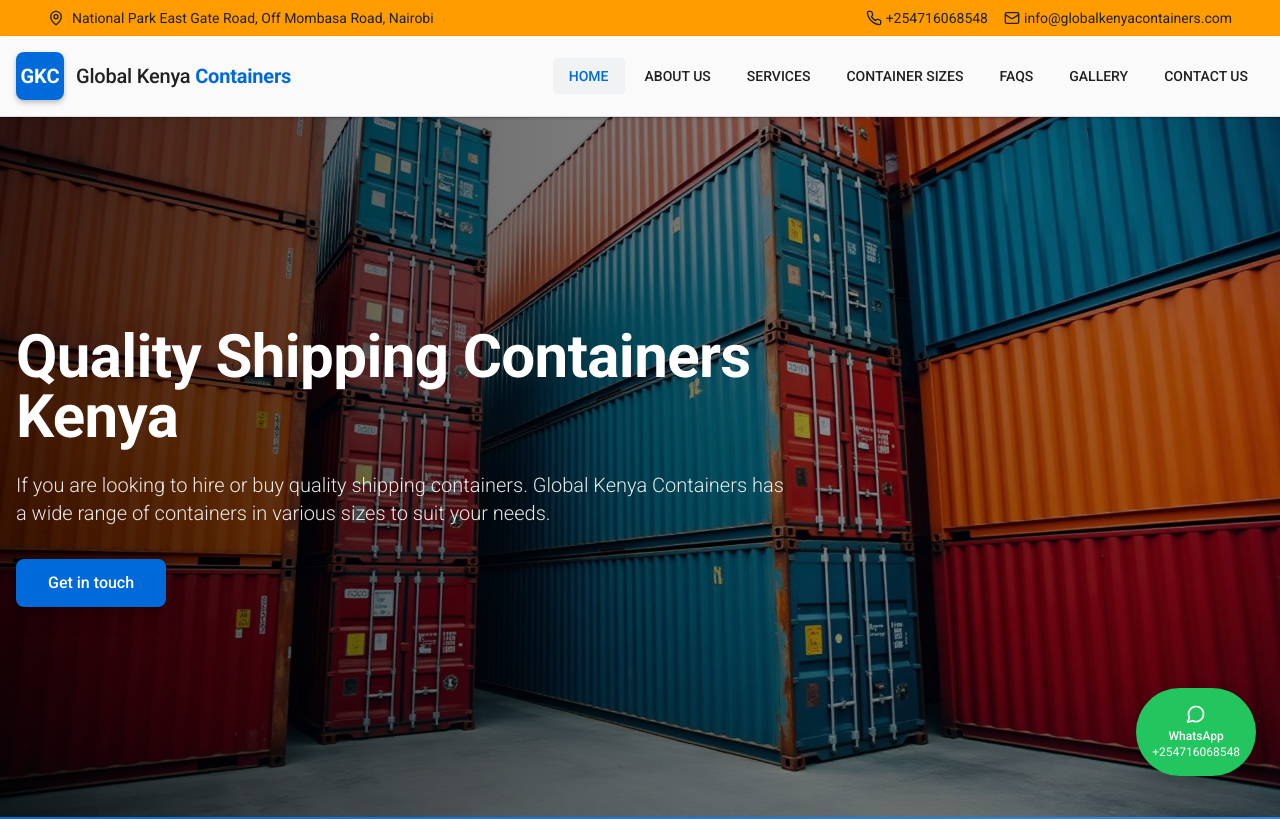
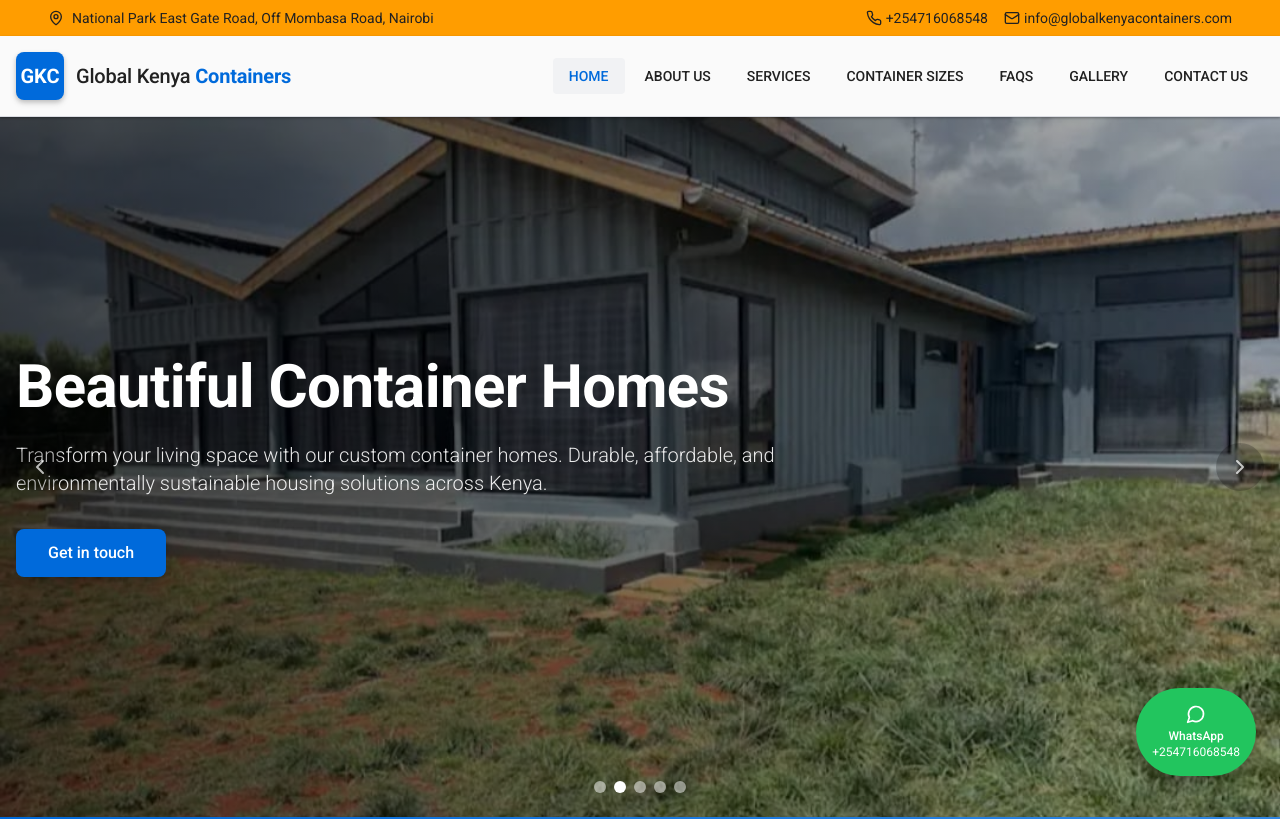
Before and after one commit to xp-xg/gkc, a React (Vite) app: page / in a window 1280 px wide. Shown: the top 819 px of the page. Built offline with nearby package versions, Linux system fonts and the light colour scheme; the HTML template or start-up script is replaced by a standard one.

Commit message:
updated Hero added more slides

```diff
--- a/src/components/Hero.tsx
+++ b/src/components/Hero.tsx
@@ -1,27 +1,91 @@
+import { useState, useEffect } from "react";
 import { Button } from "@/components/ui/button";
-import heroImage from "@/assets/hero-containers.jpg";
+import { ChevronLeft, ChevronRight } from "lucide-react";
+import heroImage1 from "@/assets/hero-containers.jpg";
+import heroImage2 from "@/assets/globalkenyacontainers_butterfly_1.jpeg";
+import heroImage3 from "@/assets/globalkenyacontainers_40ft office.jpeg";
+import heroImage4 from "@/assets/globalkenyacontainers_Container stalls3.jpeg";
+import heroImage5 from "@/assets/globalkenyacontainers_40ft Container Clinic.jpeg";
 
 const Hero = () => {
+  const [currentSlide, setCurrentSlide] = useState(0);
+
+  const slides = [
+    {
+      image: heroImage1,
+      title: "Quality Shipping Containers Kenya",
+      description: "If you are looking to hire or buy quality shipping containers. Global Kenya Containers has a wide range of containers in various sizes to suit your needs.",
+      alt: "Global Kenya Containers shipping container yard"
+    },
+    {
+      image: heroImage2,
+      title: "Beautiful Container Homes",
+      description: "Transform your living space with our custom container homes. Durable, affordable, and environmentally sustainable housing solutions across Kenya.",
+      alt: "Modern container home in Kenya"
+    },
+    {
+      image: heroImage3,
+      title: "Professional Container Offices",
+      description: "Create functional workspace solutions with our converted container offices. Perfect for construction sites, remote locations, and temporary needs.",
+      alt: "Container office space in Kenya"
+    },
+    {
+      image: heroImage4,
+      title: "Commercial Container Stalls",
+      description: "Secure and durable retail solutions for entrepreneurs. Our container stalls offer professional appearance at an affordable price across Kenya.",
+      alt: "Commercial container stalls in Kenya"
+    },
+    {
+      image: heroImage5,
+      title: "Specialized Container Solutions",
+      description: "From clinics to classrooms, we convert containers into functional spaces for any purpose. Custom fabrication services available.",
+      alt: "Specialized container clinic in Kenya"
+    }
+  ];
+
+  useEffect(() => {
+    const interval = setInterval(() => {
+      setCurrentSlide((prevSlide) => (prevSlide + 1) % slides.length);
+    }, 5000); // Change slide every 5 seconds
+
+    return () => clearInterval(interval);
+  }, [slides.length]);
+
+  const goToPrevious = () => {
+    setCurrentSlide((prev) => (prev === 0 ? slides.length - 1 : prev - 1));
+  };
+
+  const goToNext = () => {
+    setCurrentSlide((prev) => (prev === slides.length - 1 ? 0 : prev + 1));
+  };
+
   return (
     <header className="relative h-[600px] lg:h-[700px] overflow-hidden">
-      {/* Background image */}
-      <div
-        className="absolute inset-0 bg-cover bg-center"
-        style={{ backgroundImage: `url(${heroImage})` }}
-        role="img"
-        aria-label="Global Kenya Containers shipping container yard"
-      >
-        <div className="absolute inset-0 bg-gradient-to-r from-black/70 via-black/50 to-black/30" />
+      {/* Background images carousel */}
+      <div className="absolute inset-0">
+        {slides.map((slide, index) => (
+          <div
+            key={index}
+            className={`absolute inset-0 bg-cover bg-center transition-opacity duration-1000 ease-in-out ${
+              index === currentSlide ? "opacity-100 z-0" : "opacity-0 z-10"
+            }`}
+            style={{ backgroundImage: `url(${slide.image})` }}
+            role="img"
+            aria-label={slide.alt}
+          >
+            <div className="absolute inset-0 bg-gradient-to-r from-black/70 via-black/50 to-black/30" />
+          </div>
+        ))}
       </div>
 
       {/* Content */}
       <div className="relative container mx-auto px-4 h-full flex items-center">
         <div className="max-w-3xl text-white">
           <h1 className="text-4xl md:text-5xl lg:text-6xl font-bold mb-6 leading-tight">
-            Quality Shipping Containers Kenya
+            {slides[currentSlide].title}
           </h1>
           <p className="text-lg md:text-xl mb-8 text-white/90 font-light">
-            If you are looking to hire or buy quality shipping containers. Global Kenya Containers has a wide range of containers in various sizes to suit your needs.
+            {slides[currentSlide].description}
           </p>
           <Button
             size="lg"
@@ -31,6 +95,37 @@ const Hero = () => {
           </Button>
         </div>
       </div>
+
+      {/* Navigation arrows */}
+      <button
+        onClick={goToPrevious}
+        className="absolute left-4 top-1/2 transform -translate-y-1/2 z-20 bg-black/30 hover:bg-black/50 text-white p-3 rounded-full transition-all duration-300 opacity-70 hover:opacity-100"
+        aria-label="Previous slide"
+      >
+        <ChevronLeft className="w-6 h-6" />
+      </button>
+
+      <button
+        onClick={goToNext}
+        className="absolute right-4 top-1/2 transform -translate-y-1/2 z-20 bg-black/30 hover:bg-black/50 text-white p-3 rounded-full transition-all duration-300 opacity-70 hover:opacity-100"
+        aria-label="Next slide"
+      >
+        <ChevronRight className="w-6 h-6" />
+      </button>
+
+      {/* Slide indicators */}
+      <div className="absolute bottom-6 left-1/2 transform -translate-x-1/2 flex space-x-2 z-20">
+        {slides.map((_, index) => (
+          <button
+            key={index}
+            onClick={() => setCurrentSlide(index)}
+            className={`w-3 h-3 rounded-full transition-colors ${
+              index === currentSlide ? "bg-white" : "bg-white/50"
+            }`}
+            aria-label={`Go to slide ${index + 1}`}
+          />
+        ))}
+      </div>
     </header>
   );
 };
```
